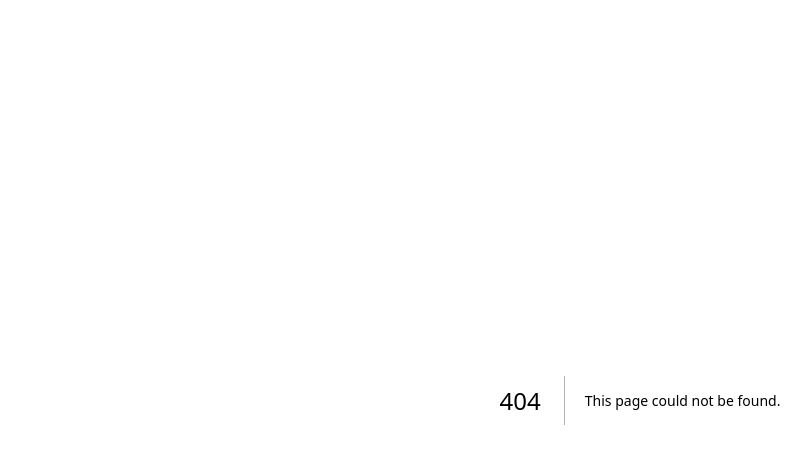
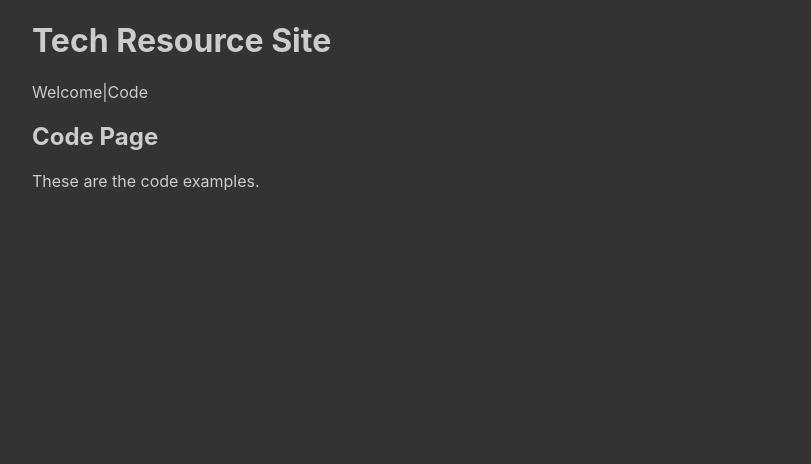
Before and after one commit to edwardtanguay/et-02-nextjsapp, a Next.js app: page /code in a window 1280 px wide. Before the commit this address had no page. Shown: the top 464 px of the page, without its empty margins (0-811 px from the left). Built offline with nearby package versions, Linux system fonts and the light colour scheme.

Commit message:
two pages

```diff
--- /dev/null
+++ b/components/Nav.jsx
@@ -0,0 +1,15 @@
+import { NavLink } from './NavLink';
+
+export const Nav = () => {
+    return (
+        <nav>
+            <span>
+                <NavLink exact href="/">Welcome</NavLink>
+            </span>
+            <span className="separator">|</span>
+            <span>
+                <NavLink href="/code">Code</NavLink>
+            </span>
+        </nav>
+    );
+};
--- /dev/null
+++ b/components/NavLink.jsx
@@ -0,0 +1,29 @@
+import { useRouter } from 'next/router';
+import Link from 'next/link';
+import PropTypes from 'prop-types';
+
+export const NavLink = ({ href, exact, children, ...props }) => {
+	const { pathname } = useRouter();
+	console.log(pathname);
+	console.log(href);
+	const isActive = exact ? pathname === href : pathname.startsWith(href);
+
+	if (isActive) {
+		props.className += ' active';
+	}
+
+	return (
+		<Link legacyBehavior href={href}>
+			<a {...props}>{children}</a>
+		</Link>
+	);
+};
+
+NavLink.propTypes = {
+	href: PropTypes.string.isRequired,
+	exact: PropTypes.bool,
+};
+
+NavLink.defaultProps = {
+	exact: false,
+};
--- /dev/null
+++ b/components/SiteHeader.tsx
@@ -0,0 +1,7 @@
+export const SiteHeader = () => {
+	return (
+		<>
+			<h1>Tech Resource Site</h1>
+		</>
+	);
+};
--- /dev/null
+++ b/pages/code.tsx
@@ -0,0 +1,15 @@
+import { SiteHeader } from '../components/SiteHeader';
+import { Nav } from '../components/Nav';
+
+const Code = () => {
+	return (
+		<>
+			<SiteHeader />
+			<Nav />
+			<h2>Code Page</h2>
+			<p>These are the code examples.</p>
+		</>
+	);
+};
+
+export default Code;
--- a/styles/globals.scss
+++ b/styles/globals.scss
@@ -1,6 +1,6 @@
 html,
 body {
-  padding: 0;
+  padding: 0 1rem;
   margin: 0;
   font-family: -apple-system, BlinkMacSystemFont, Segoe UI, Roboto, Oxygen,
     Ubuntu, Cantarell, Fira Sans, Droid Sans, Helvetica Neue, sans-serif;
--- a/tsconfig.json
+++ b/tsconfig.json
@@ -15,6 +15,6 @@
     "jsx": "preserve",
     "incremental": true
   },
-  "include": ["next-env.d.ts", "**/*.ts", "**/*.tsx"],
+  "include": ["next-env.d.ts", "**/*.ts", "**/*.tsx", "components/NavLink.jsx", "components/Nav.jsx"],
   "exclude": ["node_modules"]
 }
```
Also changed, not shown: pages/index.tsx (+13 -4 lines).
